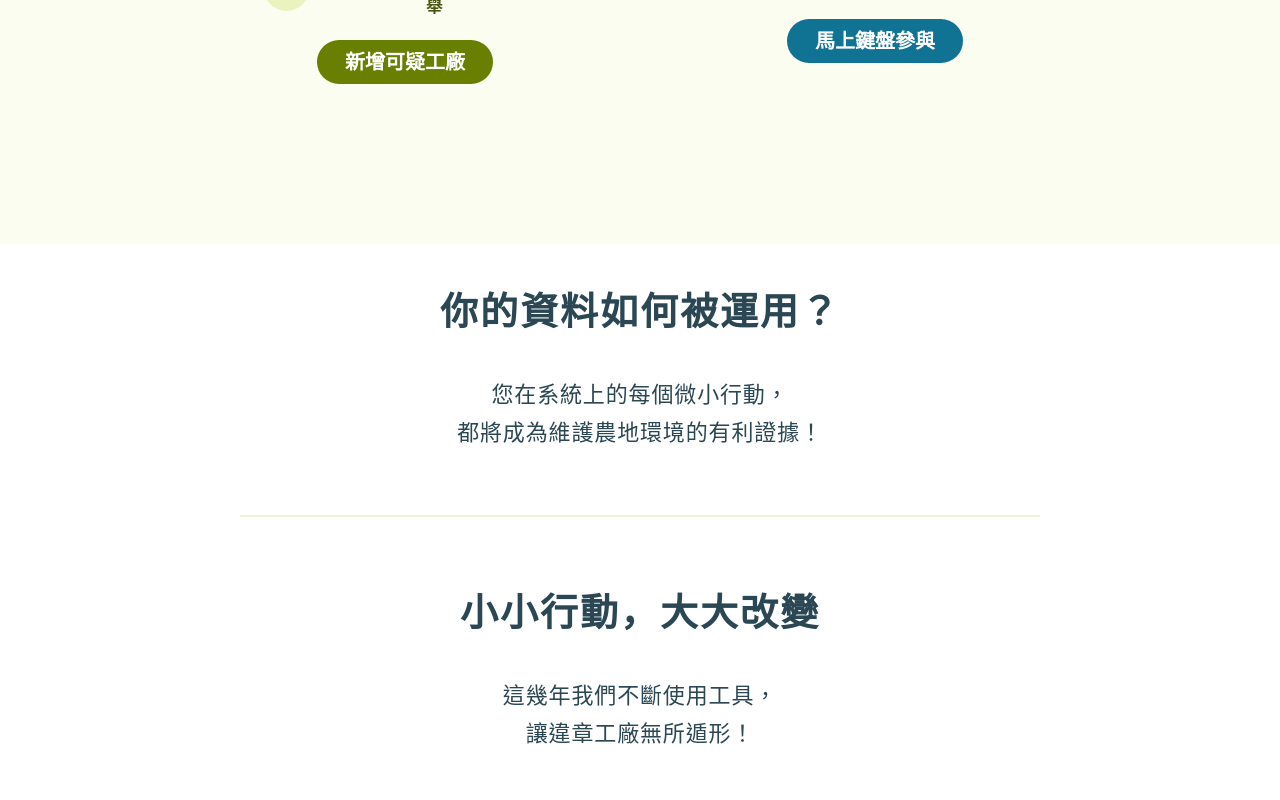
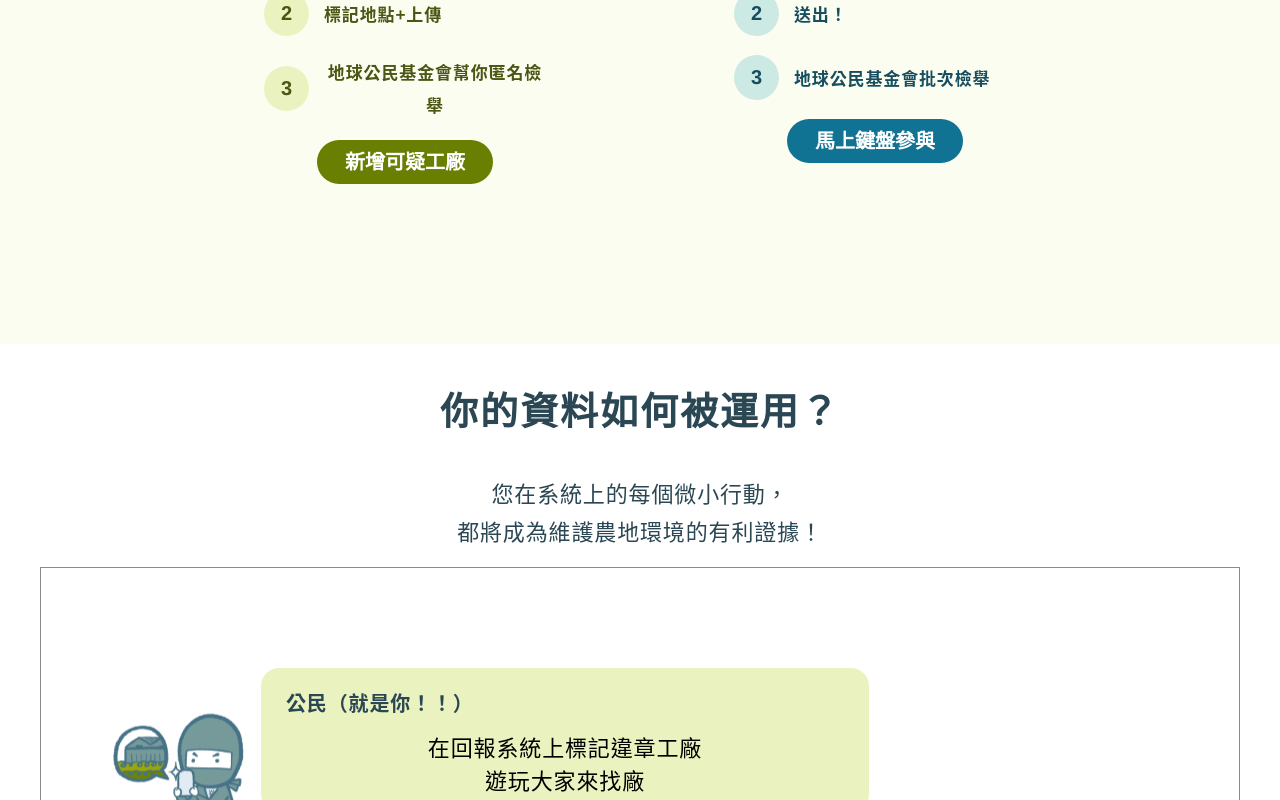
Before and after one commit to Disfactory/Landing, a React (Create React App) app: page / in a window 1280 px wide. Shown: the part 2000-2800 px from the top of the page. Built offline with nearby package versions, Linux system fonts and the light colour scheme.

Commit message:
[feat] update "how-to-use" svg & contents

```diff
--- a/src/Landing.jsx
+++ b/src/Landing.jsx
@@ -13,11 +13,14 @@ import action2 from './imgs/action2.svg';
 import action3 from './imgs/action3.svg';
 import scratch_notion from './imgs/scratch_notion.svg';
 import do_you_know_bg from './imgs/do_you_know_bg.svg';
+import how_to_use_public from './imgs/how-to-use-public.svg';
+import how_to_use_ngo from './imgs/how-to-use-ngo.svg';
+import how_to_use_gov from './imgs/how-to-use-gov.svg';
 
 //Component
-import Scratchcard from './ScratchOff';
-import QA from './QA';
-import Carousel from './Carousel';
+import Scratchcard from './components/ScratchOff';
+import QA from './components/QA';
+import Carousel from './components/Carousel';
 
 function Landing() {
 
@@ -188,6 +191,49 @@ return (
       <h2 className='main-title'>你的資料如何被運用？</h2>
       <p className='subtitle'>您在系統上的每個微小行動，  <br/>
           都將成為維護農地環境的有利證據！</p>
+
+      <div className='how-to-use-content'>
+
+          <div className='how-to-use-list-wrap'>
+
+            <div className='how-to-use-list how-to-use-public '>
+              <img src={how_to_use_public} alt=""></img>
+              <div className='how-to-use-box '>
+                  <h5>公民（就是你！！）</h5>
+                  <p>在回報系統上標記違章工廠 遊玩大家來找廠</p>
+              </div>
+            </div>
+
+            <div className='how-to-use-list how-to-use-ngo '>
+              <img src={how_to_use_ngo} alt=""></img>
+              <div className='how-to-use-box'>
+                  <h5>地球公民基金會</h5>
+                  <p>利用空拍圖、土地使用分區確認工廠是否在農地上違規生產、違規增建
+                  </p>
+                  <p>製作公文寄送給地方政府</p>
+              </div>
+            </div>
+
+            <div className='how-to-use-list how-to-use-gov '>
+              <img src={how_to_use_gov} alt=""></img>
+              <div className='how-to-use-box'>
+                  <h5>地方政府</h5>
+                  <p>到現場檢查違規實情</p>
+                  <p>依法進行斷水斷電、勒令停工等處置</p>
+              </div>
+            </div>
+
+          </div>
+
+          <div className='how-to-use-3ways'>
+            <div className='ways-list'>充實通報成果！</div>
+            <div className='ways-list'>與政府溝通的依據！</div>
+            <div className='ways-list'>請想第三個！</div>
+          </div>
+
+      </div>
+
+
     </div>
 
     <hr></hr>
--- a/src/styles/landing.scss
+++ b/src/styles/landing.scss
@@ -131,10 +131,11 @@ hr{
 
 
 .navbar{
+  position: relative;
   width: 100%;
   background-color: #fff;
   box-shadow: 0 4px 8px rgb(0 0 0 / 15%);
-  height: 55px;
+  height: 60px;
   padding: 0px 16px;
 
 
@@ -180,7 +181,6 @@ hr{
 
 
 .forehead{
-  z-index: -1;
   overflow: hidden;
   padding: 80px 24px;
   display: flex;
@@ -367,6 +367,96 @@ hr{
 
 .how-to-use{
   padding: 40px 24px;
+
+  .how-to-use-content{
+    border: 1px solid #00000074;
+
+    .how-to-use-list-wrap{
+      margin-bottom: 120px;
+
+      .how-to-use-public, .how-to-use-gov{
+        div{
+          background: #EAF3BF;
+        }
+      }
+
+      .how-to-use-ngo{
+        div{
+          background: #E2EBF4;
+        }
+      }
+
+
+      .how-to-use-list{
+        text-align: center;
+        margin-bottom: 50px;
+
+        img{
+          width: 60%;
+        }
+      }
+
+      .how-to-use-box{
+        padding: 20px 25px;
+        border-radius: 18px;
+
+
+        h5{
+          font-family: 'Noto Sans CJK TC';
+          font-style: normal;
+          font-weight: 700;
+          font-size: 22px;
+          line-height: 30px;
+          letter-spacing: 0.855px;
+          color: #2B4754;
+          text-align: center;
+          margin-bottom: 12px;
+        }
+
+        p{
+
+          font-family: 'Noto Sans CJK TC';
+          font-style: normal;
+          font-weight: 600;
+          font-size: 18px;
+          line-height: 33px;
+          text-align: center;
+          letter-spacing: 0.855px;
+
+        }
+      }
+
+
+    }
+
+
+  }
+
+  .how-to-use-3ways{
+    margin: auto;
+    text-align: center;
+
+    .ways-list{
+      margin: auto;
+      margin-bottom: 20px;
+      background: #EAF3BF;
+      border-radius: 18px;
+      width: 300px;
+      height: 240px;
+      display: flex;
+      align-items: center;
+      justify-content: center;
+
+      font-family: 'Noto Sans CJK TC';
+      font-style: normal;
+      font-weight: 700;
+      font-size: 20px;
+      line-height: 30px;
+      letter-spacing: 0.855px;
+    }
+
+  }
+
 }
 
 .action-change{
@@ -570,7 +660,7 @@ hr{
   display: flex;
   align-items: center;
   justify-content: center;
-  height: 788px;
+  // height: 788px;
   padding: 200px 200px 80px;
   position: relative;
 
@@ -633,6 +723,134 @@ hr{
 
 }
 
+
+
+.how-to-use{
+
+  .how-to-use-content{
+    padding: 100px;
+    max-width: 1200px;
+    margin: auto;
+    margin-bottom: 163px;
+
+    .how-to-use-list{
+      display: flex;
+
+      img{
+        max-width: 200px;
+      }
+
+      .how-to-use-box{
+        width: 608px;
+
+        h5{
+          text-align: left;
+          font-size: 20px;
+          font-weight: 700;
+        }
+
+        p{
+          font-size: 22px;
+          font-weight: 400;
+        }
+
+      }
+    }
+
+    .how-to-use-public{
+      position: relative;
+      margin-bottom: 60px;
+
+      img{
+        position: absolute;
+        left: -55px;
+        bottom: -55px;
+      }
+
+      .how-to-use-box{
+        height: 144px;
+        margin-left: 120px;
+
+
+          p{
+            width: 50%;
+            margin: auto;
+          }
+      }
+    }
+
+
+    .how-to-use-ngo{
+      display: flex;
+      flex-direction: row-reverse;
+      position: relative;
+      margin-bottom: 70px;
+
+      img{
+        position: absolute;
+        right: 10px;
+        bottom: -90px;
+      }
+
+      .how-to-use-box{
+        margin-right: 80px;
+
+        p{
+          text-align: left;
+          position: relative;
+          padding-left: 15px;
+          margin-left: 10px;
+        }
+
+        p::before{
+          content: " ";
+          background: black;
+          width: 3px;
+          height: 3px;
+          border-radius: 50%;
+          position: absolute;
+          left: 0px;
+          top: 15px;
+        }
+
+      }
+
+
+
+
+
+    }
+
+    .how-to-use-gov{
+      position: relative;
+
+      img{
+        position: absolute;
+        left: 0px;
+        bottom: -90px;
+      }
+
+      .how-to-use-box{
+        margin-left: 120px;
+      }
+
+    }
+
+  }
+
+  .how-to-use-3ways{
+    display: flex;
+    align-items: center;
+    justify-content: center;
+  }
+}
+
+
+
+
+
+
+
 .action-change{
   padding: 60px 170px 20px;
 
```
Lines whose indentation alone changed are shown as unchanged.
